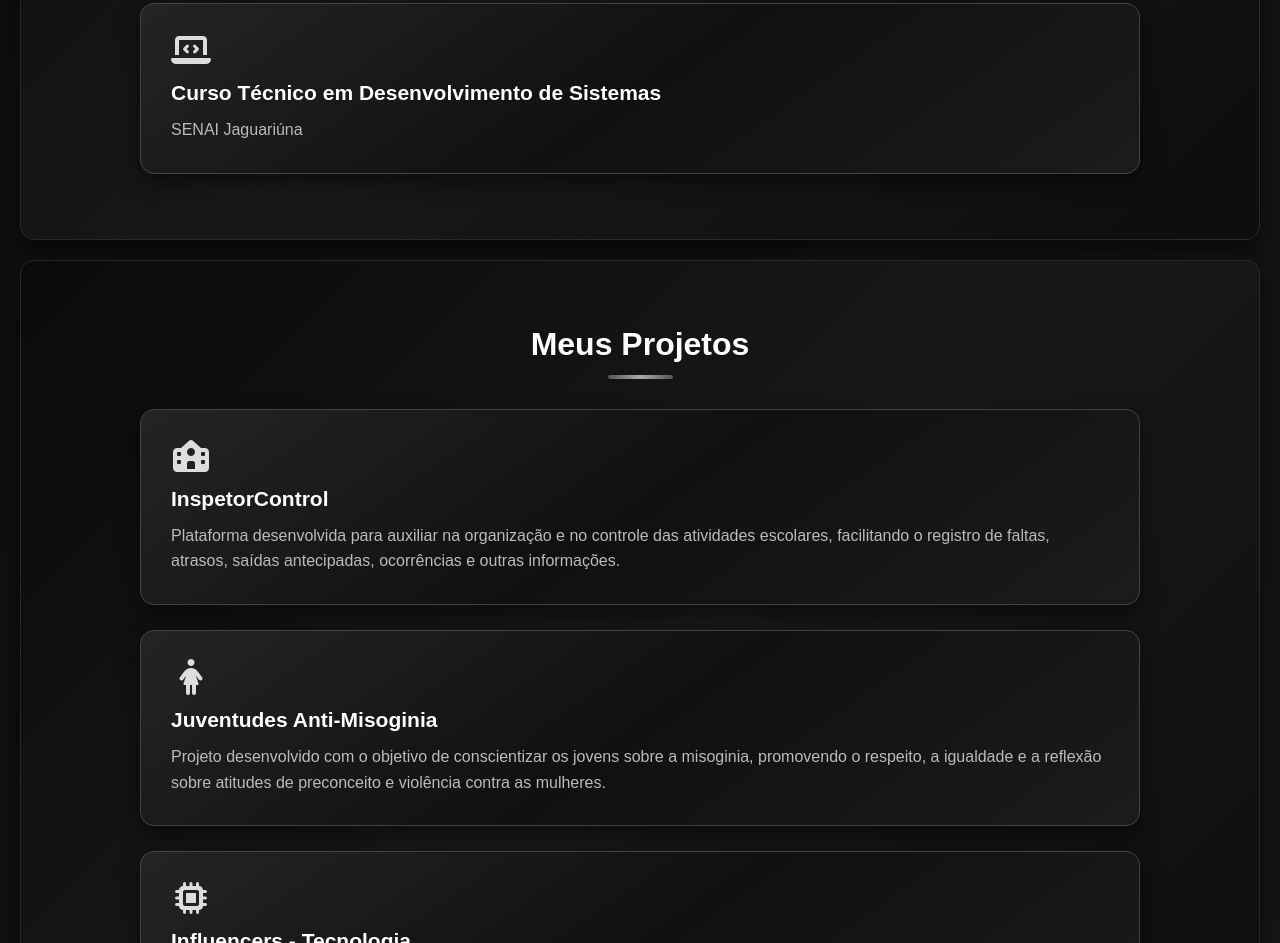
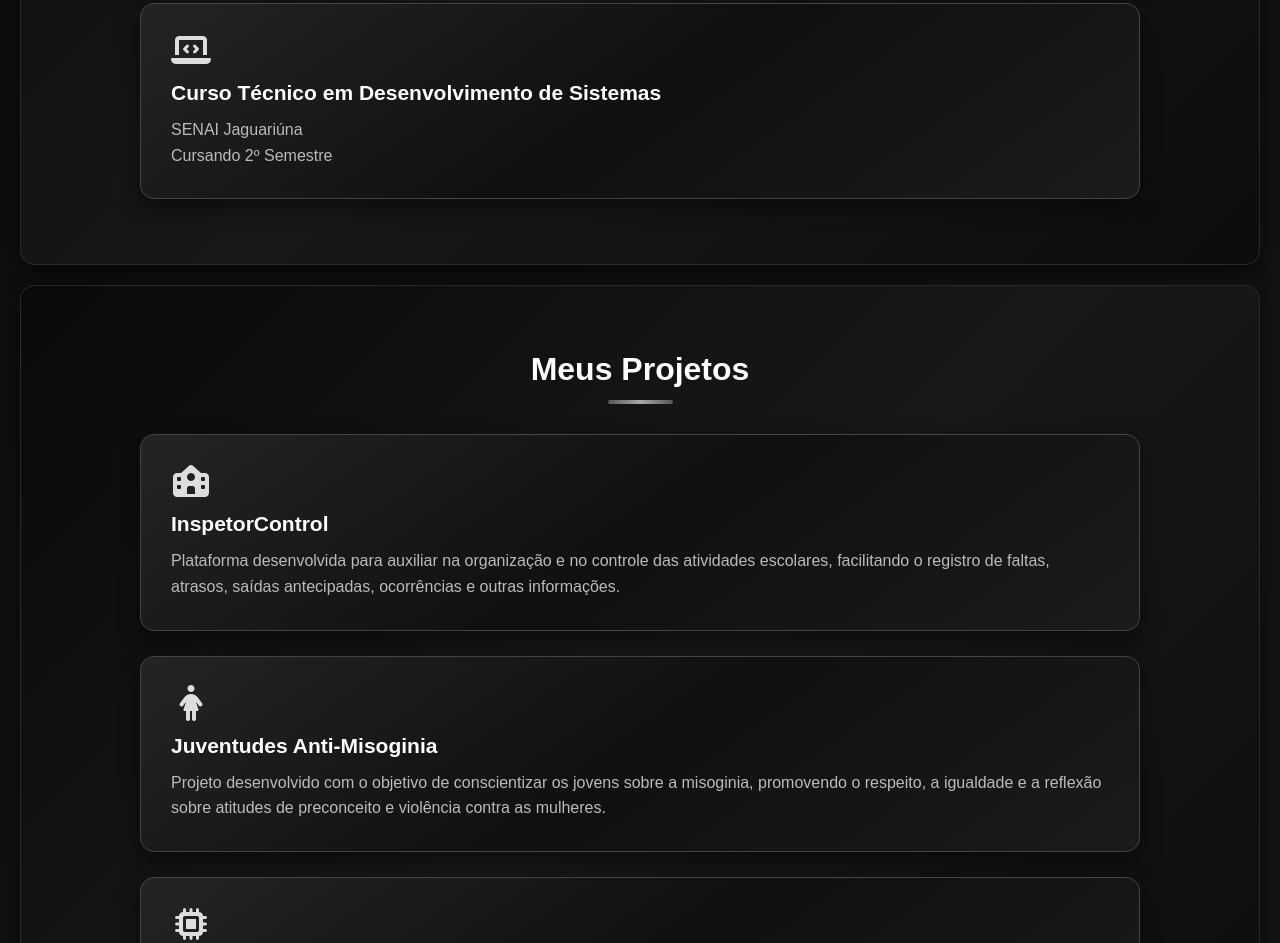
Before and after one commit to renanfazullo/renanfazullo.github.io, a plain HTML site: page index.html in a window 1280 px wide. Shown: the part 1109-2052 px from the top of the page. Drawn offline with Linux system fonts and the light colour scheme.

Commit message:
mensagem

```diff
--- a/index.html
+++ b/index.html
@@ -53,6 +53,7 @@
                     <i class="fa-solid fa-laptop-code"></i>
                     <h3>Curso Técnico em Desenvolvimento de Sistemas</h3>
                     <p>SENAI Jaguariúna</p>
+                    <p>Cursando 2º Semestre</p>
                 </div>
             </div>
         </div>
```
